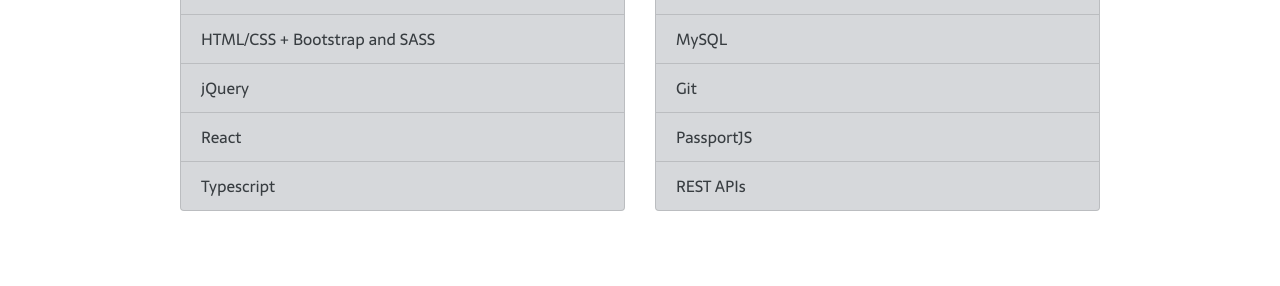
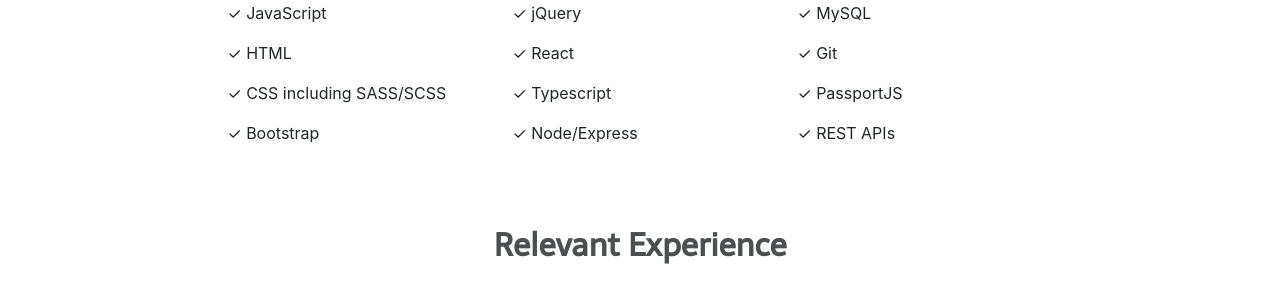
Before and after one commit to solgamd/Bootstrap-Resume, a website: page public/index.html in a window 1280 px wide. Shown: the part 530-816 px from the top of the page. Drawn offline with nearby package versions, Linux system fonts and the light colour scheme; a web font is replaced by a local one.

Commit message:
Updated Dev Skills

```diff
--- a/package.json
+++ b/package.json
@@ -21,8 +21,11 @@
   },
   "homepage": "https://github.com/solgamd/Bootstrap-Resume#readme",
   "dependencies": {
+    "aos": "^3.0.0-beta.6",
+    "css-loader": "^3.3.0",
     "express": "^4.17.1",
-    "sweetalert2": "^9.1.5"
+    "sass": "^1.23.7",
+    "style-loader": "^1.0.1"
   },
   "devDependencies": {}
 }
--- a/public/index.html
+++ b/public/index.html
@@ -35,52 +35,72 @@
             <a class="btn btn-outline-light mt-3" href="https://github.com/solgamd" target="_blank">GitHub</a>
             <a class="btn btn-outline-light mt-3" href="https://www.linkedin.com/in/megandsolga/"
                 target="_blank">LinkedIn</a>
+            <div class="row">
+                <a href="#devskills" class="mx-2 btn-sm btn-outline-secondary text-white">Dev Skills</a>
+                <a href="#experience" class="mx-2 btn-sm btn-outline-secondary text-white">Experience</a>
+                <a href="#education" class="mx-2 btn-sm btn-outline-secondary text-white">Education</a>
+                <a href="#interests" class="mx-2 btn-sm btn-outline-secondary text-white">Personal Interests</a>
+                <a href="#projects" class="mx-2 btn-sm btn-outline-secondary text-white">Live Projects</a>
+            </div>
         </div>
 
         <!-- Skills -->
+        <div id="devskills" class="aos-item" data-aos="zoom-in-up">
             <h2 class="mb-3 pt-4">Dev Skills</h2>
-        <section class="row d-flex justify-content-center skills">
-            <div class="col-md-5 mb-4">
+            <section class="row d-flex justify-content-center skill">
+                <div class="col-sm-3 mb-4">
                     <ul class="list-group">
-                    <li class="list-group-item list-group-item-secondary d-flex">
-                        JavaScript
+                        <li class="list-group-flush d-flex my-2">
+                            ✓ JavaScript
                         </li>
-                    <li class="list-group-item list-group-item-secondary d-flex">
-                        HTML/CSS + Bootstrap and SASS
+                        <li class="list-group-flush d-flex my-2">
+                            ✓ HTML
                         </li>
-                    <li class="list-group-item list-group-item-secondary d-flex">
-                        jQuery
+                        <li class="list-group-flush d-flex my-2">
+                            ✓ CSS including SASS/SCSS
                         </li>
-                    <li class="list-group-item list-group-item-secondary d-flex">
-                        React
-                    </li>
-                    <li class="list-group-item list-group-item-secondary d-flex">
-                        Typescript
+                        <li class="list-group-flush d-flex my-2">
+                            ✓ Bootstrap
                         </li>
                     </ul>
                 </div>
-            <div class="col-md-5">
+                <div class="col-sm-3 mb-4">
                     <ul class="list-group">
-                    <li class="list-group-item list-group-item-secondary d-flex">
-                        Node/Express
+                        <li class="list-group-flush d-flex my-2">
+                            ✓ jQuery
                         </li>
-                    <li class="list-group-item list-group-item-secondary d-flex">
-                        MySQL
+                        <li class="list-group-flush d-flex my-2">
+                            ✓ React
                         </li>
-                    <li class="list-group-item list-group-item-secondary d-flex">
-                        Git
+                        <li class="list-group-flush d-flex my-2">
+                            ✓ Typescript
                         </li>
-                    <li class="list-group-item list-group-item-secondary d-flex">
-                        PassportJS
+                        <li class="list-group-flush d-flex my-2">
+                            ✓ Node/Express
                         </li>
-                    <li class="list-group-item list-group-item-secondary d-flex">
-                        REST APIs
+                    </ul>
+                </div>
+                <div class="col-sm-3">
+                    <ul class="list-group">
+                        <li class="list-group-flush d-flex my-2">
+                            ✓ MySQL
+                        </li>
+                        <li class="list-group-flush d-flex my-2">
+                            ✓ Git
+                        </li>
+                        <li class="list-group-flush d-flex my-2">
+                            ✓ PassportJS
+                        </li>
+                        <li class="list-group-flush d-flex my-2">
+                            ✓ REST APIs
                         </li>
                     </ul>
                 </div>
             </section>
+        </div>
 
         <!-- Experience -->
+        <div id="experience" data-aos="zoom-in-up" class="aos-item">
             <h2 class="mb-3 pt-5">Relevant Experience</h2>
             <section class="row justify-content-center">
                 <div class="card col m-3">
@@ -89,11 +109,13 @@
                     <h5 class="card-title">Full Stack Web Development Bootcamp</h5>
                     <h6 class="card-title font-italic">Covalence</h6>
                     <div class="card-body">
-                    <p class="card-text">• Dedicated 30+ hours/week to full stack web app designing, building, and maintaining while also learning
+                        <p class="card-text">• Dedicated 30+ hours/week to full stack web app designing, building, and
+                            maintaining while also learning
                             the latest web app and programming practices.</p>
                         <p class="card-text">• Utilized JavaScript, HTML, CSS (+ SASS), Bootstrap, jQuery, React and
                             Typescript to
-                        build organized, user-friendly frontend code; utilized React Native to build mobile apps.</p>
+                            build organized, user-friendly frontend code; utilized React Native to build mobile apps.
+                        </p>
                         <p class="card-text">• Consumed and created REST APIs; wrote authentication middleware using
                             PassportJS; utilized Node/Express and MySQL to build servers and databases.</p>
                     </div>
@@ -110,10 +132,12 @@
                     <h6 class="card-title font-italic">PlanOmatic Real Estate Marketing</h6>
                     <div class="card-body">
                         <br>
-                    <p class="card-text">• Built and maintained responsive web app with HTML, CSS, and SEO best practices using a content
+                        <p class="card-text">• Built and maintained responsive web app with HTML, CSS, and SEO best
+                            practices using a content
                             management system;
                             incorporated web-optimized high-resolution photos using Photoshop.</p>
-                    <p class="card-text">• Frequently performed website updates, tested web app across browsers and devices and
+                        <p class="card-text">• Frequently performed website updates, tested web app across browsers and
+                            devices and
                             took customer feedback to identify problems, then worked with dev team on solutions.</p>
                         <p class="card-text">• Worked with sales, dev, and tech support teams to prioritize needs,
                             resolve issues, and find solutions for web app, online products, and marketing strategy.
@@ -127,12 +151,14 @@
                     </div>
                 </div>
                 <div class="card col m-3">
-                <a href="https://www.activaidioma.com/cat/index.php" target="_blank"><img class="card-img-top exp-snip"
-                        src="images/logo_activa.png" alt="activa-idioma-logo"></a>
+                    <a href="https://www.activaidioma.com/cat/index.php" target="_blank"><img
+                            class="card-img-top exp-snip" src="images/logo_activa.png" alt="activa-idioma-logo"></a>
                     <h5 class="card-title">Manager, Marketing & Online Learning</h5>
                     <h6 class="card-title font-italic">Activa Idioma Academy</h6>
                     <div class="card-body">
-                    <p class="card-text">• Employ best practices for user experience (UX), SEO, and design of company’s website
+                        <p class="card-text">• Employ best practices for user experience (UX), SEO, and design of
+                            company’s
+                            website
                             as well as the proprietary client-facing learning web platform.
                         </p>
                         <p class="card-text">• Create/employ marketing strategy incorporating the website,
@@ -156,9 +182,11 @@
                 <p>See more of my work history on <a href="https://www.linkedin.com/in/megandsolga/"
                         target="_blank">LinkedIn</a></p>
             </section>
+        </div>
 
 
         <!-- Education -->
+        <div id="education" class="aos-item" data-aos="zoom-in-up">
             <h2 class="mb-3 pt-5">Education</h2>
             <table class="table table-secondary table-rounded-lg rounded justify-content-center table-fixed">
                 <tbody>
@@ -186,8 +214,10 @@
                     </tr>
                 </tbody>
             </table>
+        </div>
 
         <!-- About Me -->
+        <div id="interests" class="aos-item" data-aos="zoom-in-up">
             <h2 class="mb-3 pt-8 mt-5">Personal Interests</h2>
             <div class="container d-flex justify-content-center">
                 <div class="row">
@@ -215,8 +245,10 @@
                     </div>
                 </div>
             </div>
+        </div>
 
         <!-- Projects -->
+        <div id="projects" class="aos-item" data-aos="zoom-in-up">
             <h2 class="mb-3 pt-5">Live Projects</h2>
             <p class="mb-4 text-center font text-secondary">(Heroku load time = a few moments)</p>
             <div class="row d-flex justify-content-around font mb-5">
@@ -249,7 +281,8 @@
                     <img class="card-img-top proj-snip mx-auto" src="images/type-prev.jpg" alt="Card image cap">
                     <div class="card-body card-body-proj">
                         <h5 class="card-title">Typing Game</h5>
-                    <p class="card-text font-italic text-secondary">A typing game that tests your speed and accuracy.
+                        <p class="card-text font-italic text-secondary">A typing game that tests your speed and
+                            accuracy.
                         </p>
                         <hr>
                         <h6 class="mt-3 font text-underline"><u>Built Using:</u></h6>
@@ -269,7 +302,8 @@
                     <img class="card-img-top proj-snip" src="images/shape-prev.jpg" alt="Card image cap">
                     <div class="card-body card-body-proj">
                         <h5 class="card-title">Shape Drawing App</h5>
-                    <p class="card-text font-italic text-secondary">An app that lets you draw shapes onto a canvas.</p>
+                        <p class="card-text font-italic text-secondary">An app that lets you draw shapes onto a canvas.
+                        </p>
                         <hr>
                         <h6 class="mt-3 font text-underline"><u>Built Using:</u></h6>
                         <ul>
@@ -291,7 +325,8 @@
                     <img class="card-img-top proj-snip" src="images/tarot-prev.jpg" alt="Card image cap">
                     <div class="card-body card-body-proj">
                         <h5 class="card-title">Tarot Reader</h5>
-                    <p class="card-text font-italic text-secondary">A tarot card app to help you ponder life's next steps.</p>
+                        <p class="card-text font-italic text-secondary">A tarot card app to help you ponder life's next
+                            steps.</p>
                         <hr>
                         <h6 class="mt-3 font text-underline"><u>Built With:</u></h6>
                         <ul>
@@ -303,7 +338,10 @@
                         </ul>
                     </div>
                     <div class="mb-3 mx-3">
-                    <a href="http://bit.ly/2DfPRt4" class="project-btn btn btn-info text-white" target="_blank">Go to App</a>
+                        <a href="http://bit.ly/2DfPRt4" class="project-btn btn btn-info text-white" target="_blank">Go
+                            to
+                            App</a>
+                    </div>
                 </div>
             </div>
         </div>
@@ -340,10 +378,11 @@
 </div>
 
 </html>
+<script src="../node_modules/aos/dist/aos.js"></script>
+<script>
+    AOS.init({ duration: 400 });
+</script>
 
-<script src="../node_modules/aos/dist/aos.js">
-    AOS.init({ duration: 600 });
-</script>
 <!-- function btnalert() {
         alert('Calm down antsy pants! The app will be here soon enough. 😉')
     } -->
```
Also changed, not shown: 1 other file. Lines whose indentation alone changed are shown as unchanged.
